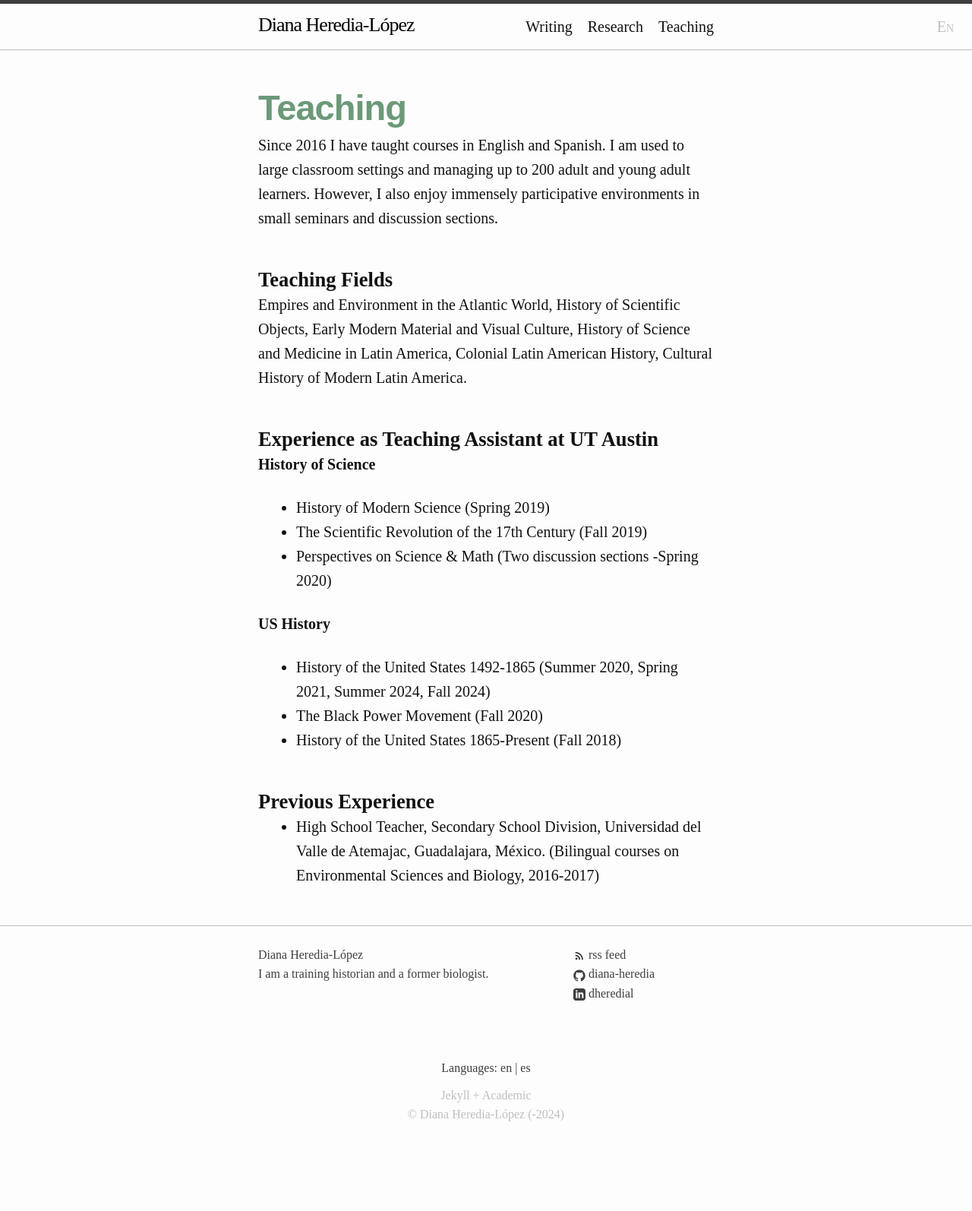
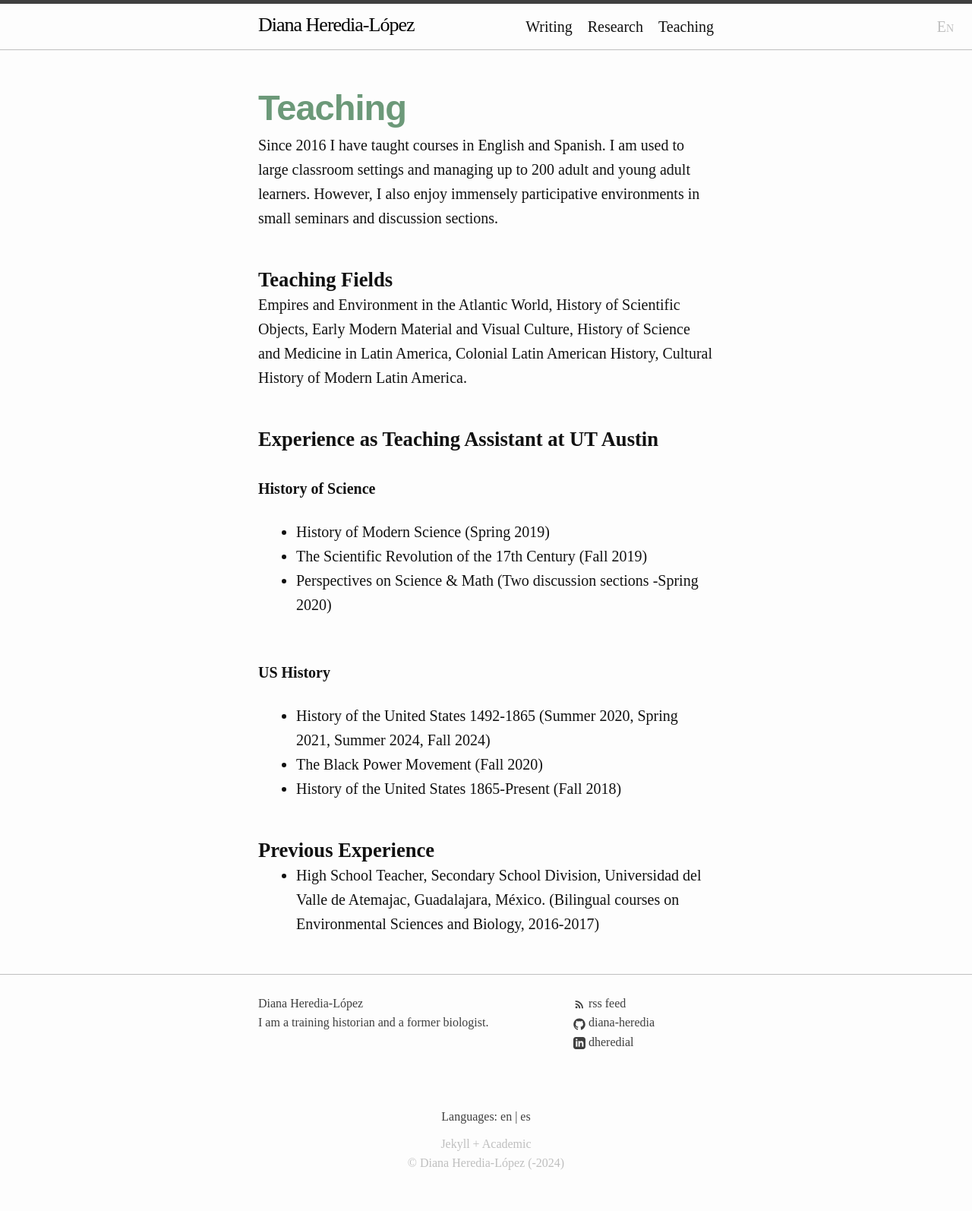
Before and after one commit to diana-heredia/diana-heredia.github.io, a Jekyll site: the page built from teaching.markdown, in a window 1280 px wide. Shown: the whole page at 76% size. Built offline with Jekyll 4.4.1, drawn with Linux system fonts in a browser that asks for light colours; some web fonts are replaced; before the commit the page ends 1530 px from its top, so only the background shows below that.

Commit message:
Update teaching.markdown

```diff
--- a/teaching.markdown
+++ b/teaching.markdown
@@ -7,15 +7,13 @@
 <h3>Teaching Fields </h3>
 <p>Empires and Environment in the Atlantic World, History of Scientific Objects, Early Modern Material and Visual Culture, History of Science and Medicine in Latin America, Colonial Latin American History, Cultural History of Modern Latin America.</p>
 <h3>Experience as Teaching Assistant at UT Austin</h3>
-<b>History of Science</b>
-<ul>
- <li>History of Modern Science (Spring 2019)</li>
+<br><b>History of Science</b>
+<ul> <li> History of Modern Science (Spring 2019)</li>
  <li>The Scientific Revolution of the 17th Century (Fall 2019)</li>
  <li>Perspectives on Science & Math (Two discussion sections -Spring 2020) </li>
 </ul>
-<b>US History</b>
-<ul>
- <li>History of the United States 1492-1865 (Summer 2020, Spring 2021, Summer 2024, Fall 2024)</li>
+<br><b>US History</b>
+<ul><li>History of the United States 1492-1865 (Summer 2020, Spring 2021, Summer 2024, Fall 2024)</li>
  <li>The Black Power Movement (Fall 2020)</li>
  <li>History of the United States 1865-Present (Fall 2018)</li>
 </ul>
```
